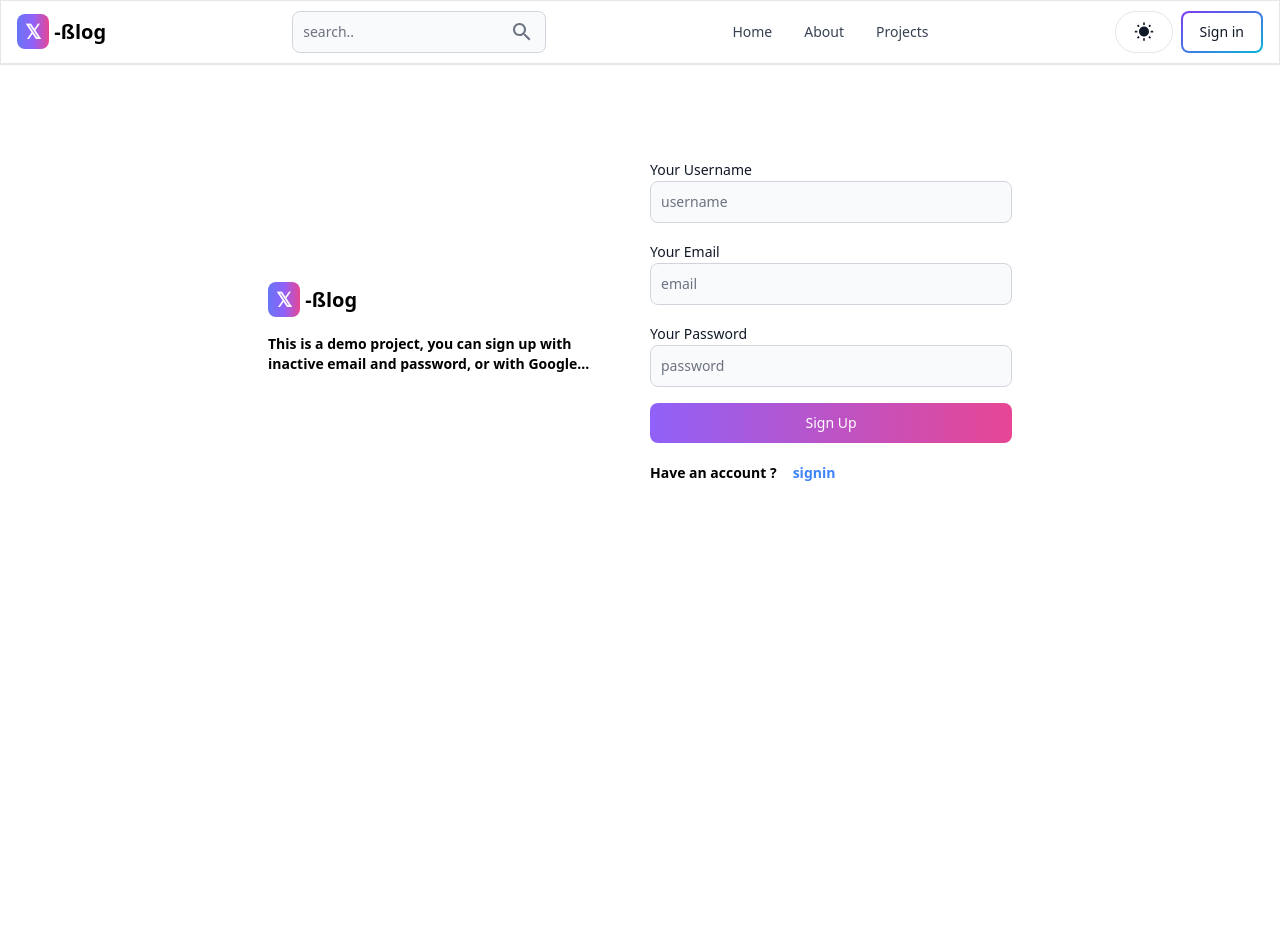
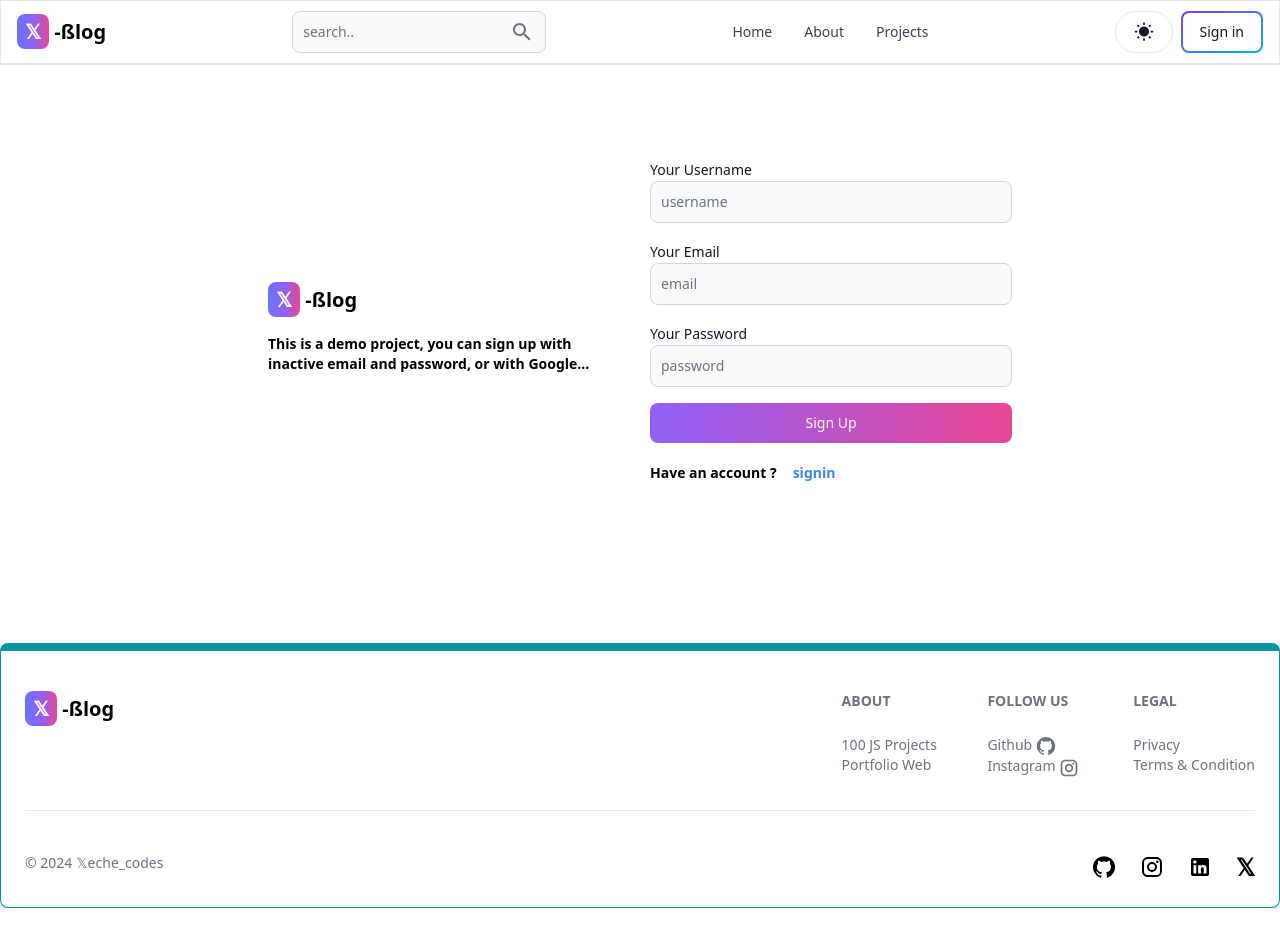
Before and after one commit to Eche00/Blogapp, a React (Vite) app in the folder client/: page /signup in a window 1280 px wide. Shown: the top 943 px of the page. After the commit the page ends 908 px from the top, so only its background shows below. Built offline with nearby package versions, Linux system fonts and the light colour scheme.

Commit message:
some edit to fix footer placement, might change later

```diff
--- a/client/src/components/Footer.jsx
+++ b/client/src/components/Footer.jsx
@@ -5,7 +5,7 @@ import { GitHub, Instagram, LinkedIn } from "@mui/icons-material";
 
 function FooterComp() {
   return (
-    <Footer container className=" border border-t-8 border-teal-500">
+    <Footer container className=" border border-t-8 border-teal-500 mt-32">
       <div className=" w-full max-w-7xl mx-auto">
         <div className=" grid w-full justify-between sm:flex md:grid-cols-1">
           {/*logo*/}
--- a/client/src/components/Head.jsx
+++ b/client/src/components/Head.jsx
@@ -5,10 +5,12 @@ import Footer from "./Footer";
 
 function Head() {
   return (
-    <div>
+    <div className=" flex flex-col  ">
       <Header />
-      <Outlet />
-      <Footer />
+      <div className="flex flex-col justify-between  h-screen">
+        <Outlet />
+        <Footer />
+      </div>
     </div>
   );
 }
--- a/client/src/pages/Signin.jsx
+++ b/client/src/pages/Signin.jsx
@@ -45,7 +45,7 @@ function Signin() {
     }
   };
   return (
-    <div className=" min-h-screen mt-20">
+    <div className=" min-h-fit mt-20 ">
       <div className=" flex p-3 max-w-3xl mx-auto md:flex-row flex-col md:items-center gap-5">
         {/*left */}
         <div className=" flex-1">
--- a/client/src/pages/Signup.jsx
+++ b/client/src/pages/Signup.jsx
@@ -45,7 +45,7 @@ function Signup() {
     }
   };
   return (
-    <div className=" min-h-screen mt-20">
+    <div className=" min-h-fit mt-20">
       <div className=" flex p-3 max-w-3xl mx-auto md:flex-row flex-col md:items-center gap-5">
         {/*left */}
         <div className=" flex-1">
```
